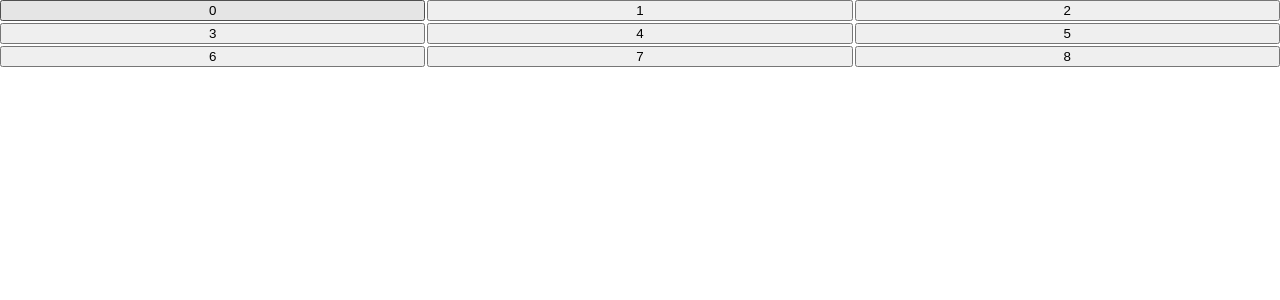
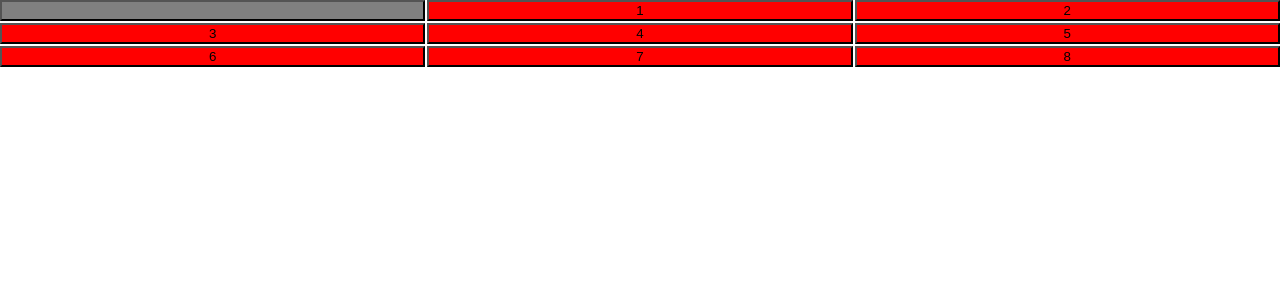
Before and after one commit to felix-odenhall/sliding-puzzle, a React (Create React App) app: page / in a window 1280 px wide. Shown: the top 300 px of the page. Built offline with nearby package versions, Linux system fonts and the light colour scheme.

Commit message:
created SPuzzleTile component for render buttons

```diff
--- a/src/components/GameBoard/GameBoard.tsx
+++ b/src/components/GameBoard/GameBoard.tsx
@@ -9,6 +9,10 @@ const SGameboard = styled.div`
   gap: 2px;
 `;
 
+const SPuzzleTile = styled.button<{ value: number }>`
+  background-color: ${({ value }) => (value !== 0 ? "red" : "grey")};
+`;
+
 export const GameBoard = () => {
   const [puzzleBoard, setPuzzleBoard] = useState(board);
 
@@ -17,7 +21,7 @@ export const GameBoard = () => {
     colIndex: number,
     value: number
   ) => {
-    console.log(rowIndex, colIndex, value);
+    console.log("position:", rowIndex, colIndex, "value:", value);
   };
 
   return (
@@ -27,14 +31,15 @@ export const GameBoard = () => {
           <React.Fragment key={rowIndex}>
             {rows.map((value, colIndex) => {
               return (
-                <button
+                <SPuzzleTile
                   key={value}
+                  value={value}
                   onClick={() => {
                     handleClickedTile(rowIndex, colIndex, value);
                   }}
                 >
-                  {value}
-                </button>
+                  {value !== 0 && value}
+                </SPuzzleTile>
               );
             })}
           </React.Fragment>
```
